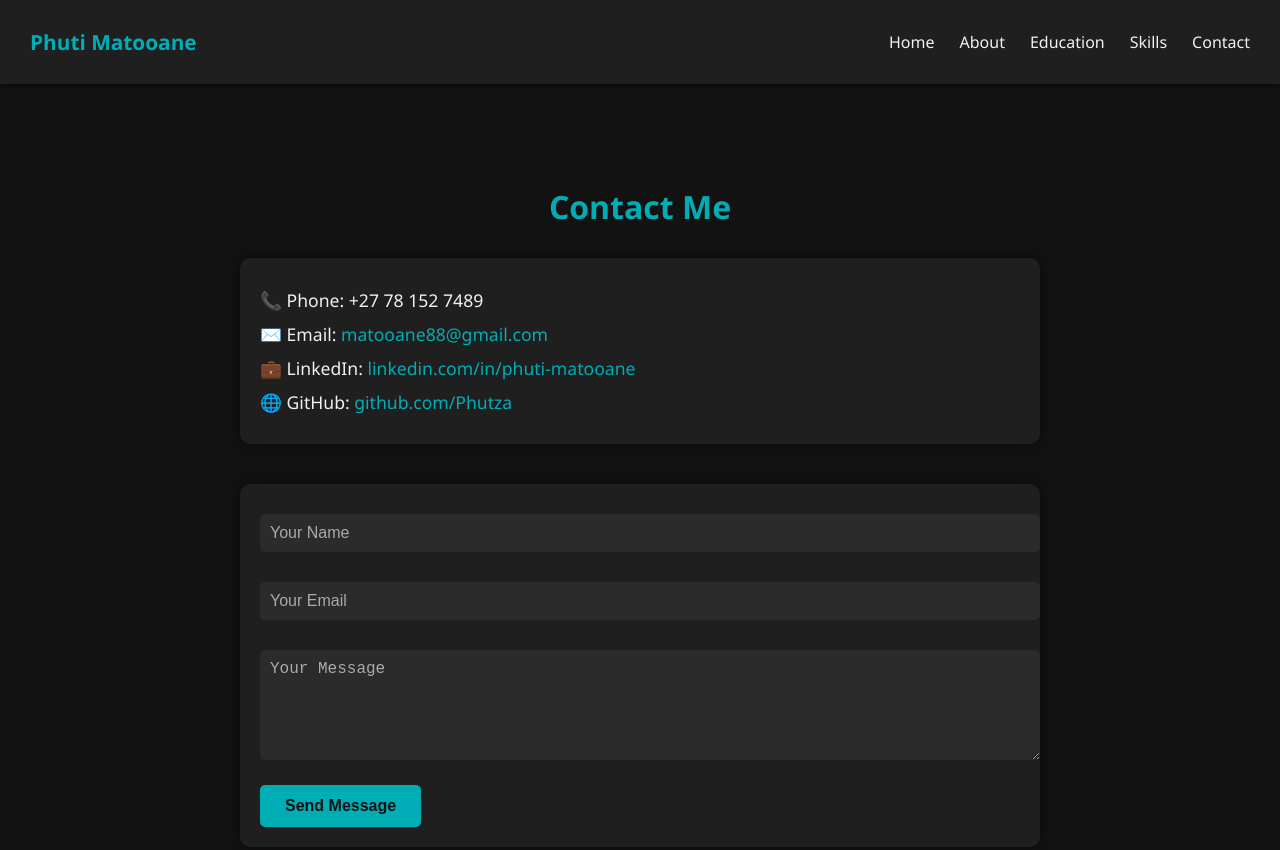
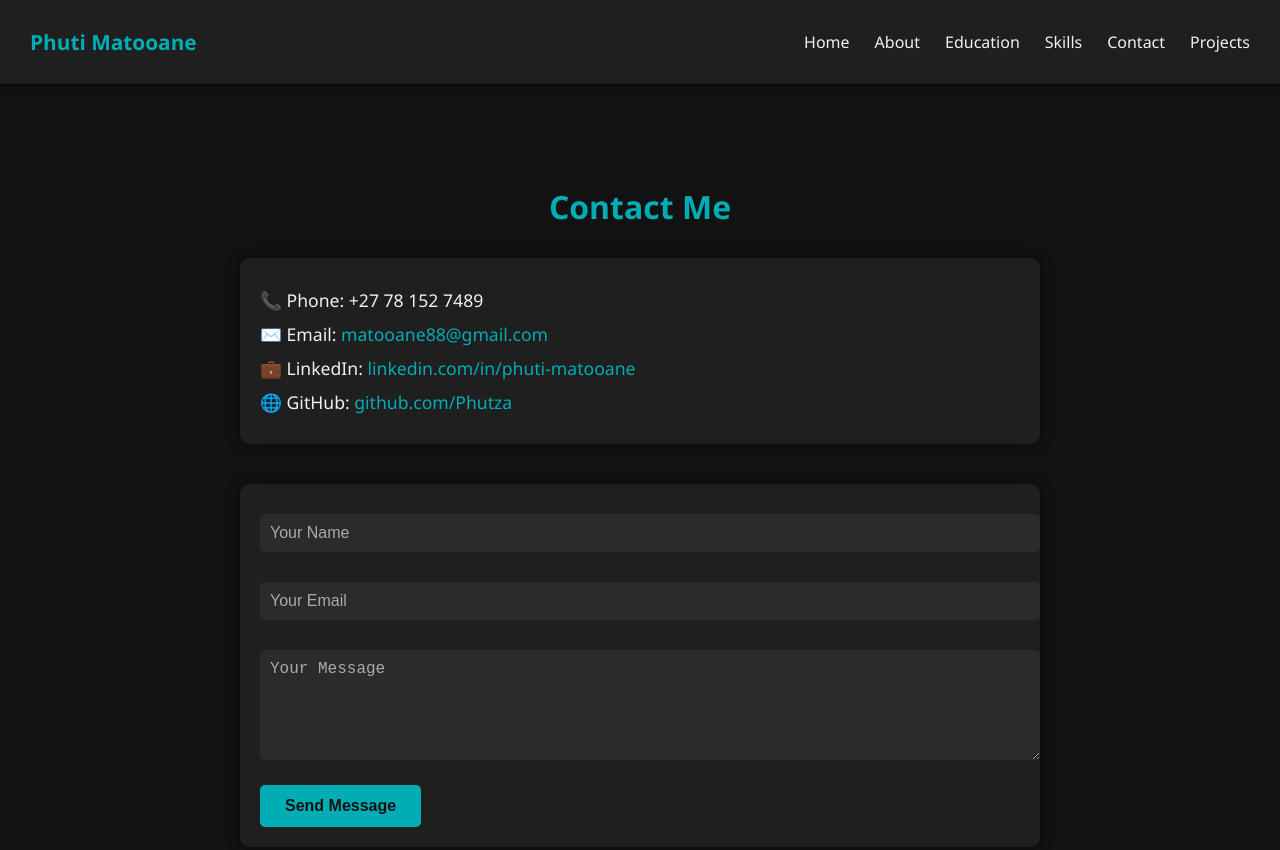
Before and after one commit to Phutza/My-portfolio, a plain HTML site: page contact.html in a window 1280 px wide. Shown: the top 850 px of the page. Drawn offline with Linux system fonts and the light colour scheme.

Commit message:
Update contact.html

```diff
--- a/contact.html
+++ b/contact.html
@@ -154,6 +154,7 @@
       <li><a href="education.html">Education</a></li>
       <li><a href="skills.html">Skills</a></li>
       <li><a href="contact.html">Contact</a></li>
+      <li><a href="contact.html">Projects</a></li>
     </ul>
   </nav>
 
```
